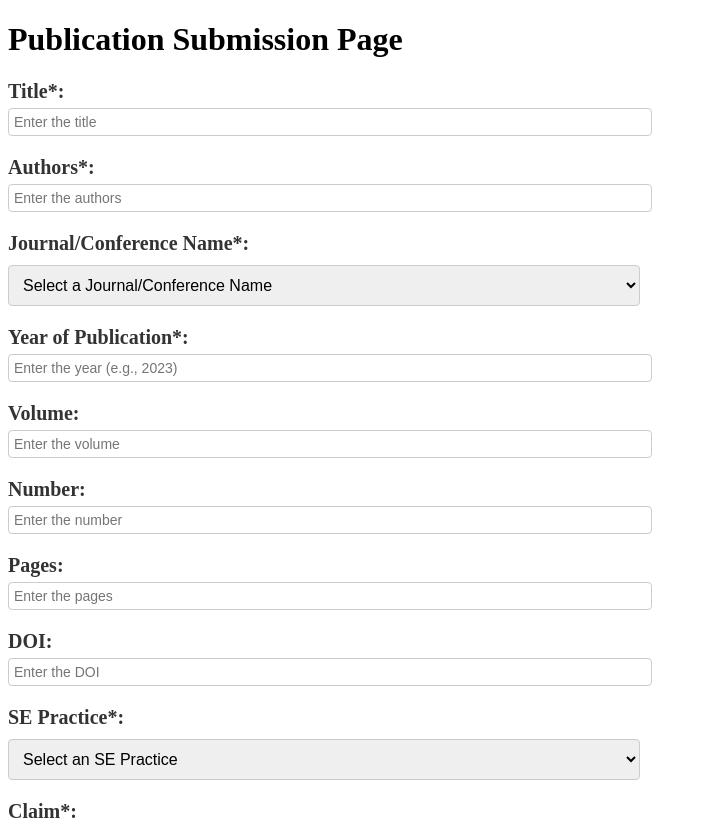
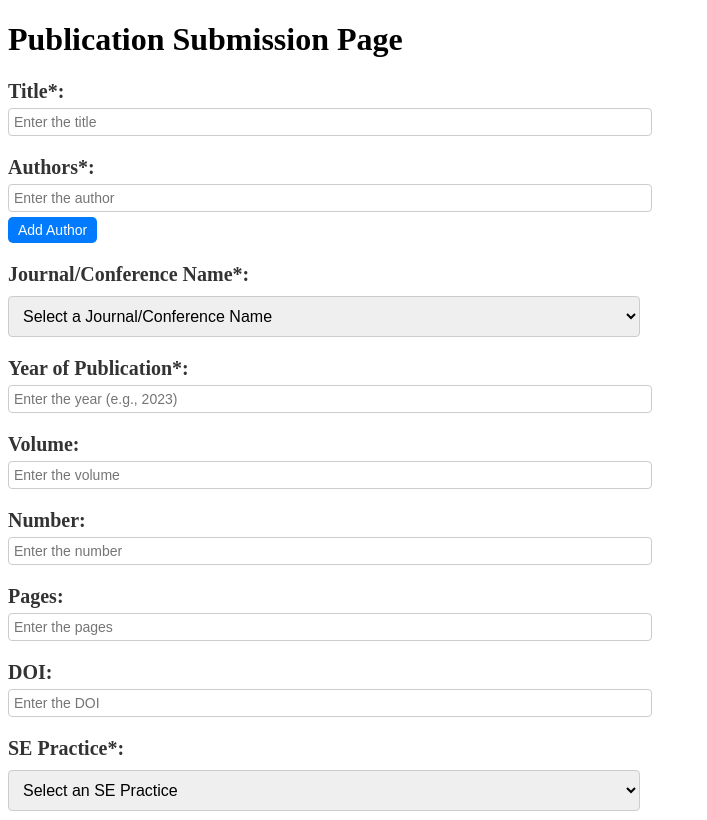
Before and after one commit to Fadessss/SPEED_APP_CISE, a Next.js app: page /Input in a window 1280 px wide. Shown: the top 820 px of the page, without its empty margins (0-707 px from the left). Built offline with nearby package versions, Linux system fonts and the light colour scheme.

Commit message:
Add author button

```diff
--- a/components/Input/InputForm.js
+++ b/components/Input/InputForm.js
@@ -9,7 +9,7 @@ class InputForm extends Component {
         super(props);
         this.state = {
             title: '',
-            authors: '',
+            authors: [''], // Initially, an empty author input field
             journalOrConferenceName: '',
             yearOfPublication: '',
             volume: '',
@@ -89,7 +89,7 @@ class InputForm extends Component {
             errors.title = 'Title is required';
         }
 
-        if (this.state.authors.trim() === '') {
+        if (this.state.authors.some((author) => author.trim() === '')) {
             errors.authors = 'Authors are required';
           }
 
@@ -100,6 +100,24 @@ class InputForm extends Component {
         // Add validation logic for other fields here
 
         return errors;
+    };
+
+    handleAuthorChange = (e, index) => {
+        const authors = [...this.state.authors];
+        authors[index] = e.target.value;
+        this.setState({ authors });
+    };
+
+    addAuthorInput = () => {
+        this.setState((prevState) => ({
+            authors: [...prevState.authors, ''], // Add a new empty author input field
+        }));
+    };
+
+    removeAuthorInput = (index) => {
+        const authors = [...this.state.authors];
+        authors.splice(index, 1); // Remove the author input field at the specified index
+        this.setState({ authors });
     };
 
     render() {
@@ -128,17 +146,35 @@ class InputForm extends Component {
                     <label htmlFor="authors" className={styles.form_group_label}>
                         Authors<span className="required">*</span>:
                     </label>
+                    {this.state.authors.map((author, index) => (
+                        <div key={index} className="author-input">
                             <input
                                 type="text"
-                        id="authors"
                                 name="authors"
-                        value={this.state.authors}
-                        onChange={this.handleChange}
-                        placeholder="Enter the authors"
+                                value={author}
+                                placeholder="Enter the author"
+                                onChange={(e) => this.handleAuthorChange(e, index)}
                                 required
                                 className={`form_group_input ${styles.form_group_input}`}
                             />
-                    {errors.authors && <span className={styles.error_message}>{errors.authors}</span>}
+                            {index > 0 && (
+                                <button
+                                    type="button"
+                                    onClick={() => this.removeAuthorInput(index)}
+                                    className= {styles.remove_author_button}
+                                >
+                                    Remove
+                                </button>
+                            )}
+                        </div>
+                    ))}
+                    <button
+                        type="button"
+                        onClick={this.addAuthorInput}
+                        className={styles.add_author_button}
+                    >
+                        Add Author
+                    </button>
                 </div>
 
                 <div className={styles.form_group}>
--- a/components/Input/inputform.module.css
+++ b/components/Input/inputform.module.css
@@ -9,8 +9,7 @@
     font-size: 20px;
     margin-bottom: 5px;
     font-weight: bold;
-    color: #333;
-    /* Label text color */
+    color: #333; /* Label text color */
   }
 
   /* Style for input elements */
@@ -20,8 +19,7 @@
     border: 1px solid #ccc;
     border-radius: 4px;
     font-size: 14px;
-    outline: none;
-    /* Remove input outline on focus */
+    outline: none; /* Remove input outline on focus */
   }
 
   .form_group_select {
@@ -31,14 +29,12 @@
     border-radius: 4px;
     font-size: 16px;
     outline: none;
-    margin-top: 5px;
-    /* Add margin to separate it from other elements */
+    margin-top: 5px; /* Add margin to separate it from other elements */
   }
 
   /* Style for required indicator */
   .form_group_required {
-    color: red;
-    /* Color for the required indicator */
+    color: red; /* Color for the required indicator */
   }
 
   /* Style for error messages */
@@ -64,3 +60,27 @@
     color: white; /* Change the text color to white or any other color you prefer */
     cursor: not-allowed; /* Change the cursor to indicate that the button is disabled */
   }
+
+  /* Style for the add author button */
+  .add_author_button {
+    background-color: #007BFF;
+    color: white;
+    border: none;
+    border-radius: 5px;
+    cursor: pointer;
+    font-size: 14px;
+    margin-top: 5px;
+    padding: 5px 10px;
+  }
+
+  /* Style for the remove author button */
+  .remove_author_button {
+    background-color: red;
+    color: white;
+    border: none;
+    border-radius: 5px;
+    cursor: pointer;
+    font-size: 14px;
+    margin-top: 5px;
+    padding: 5px 10px;
+  }
```
Lines whose indentation alone changed are shown as unchanged.
